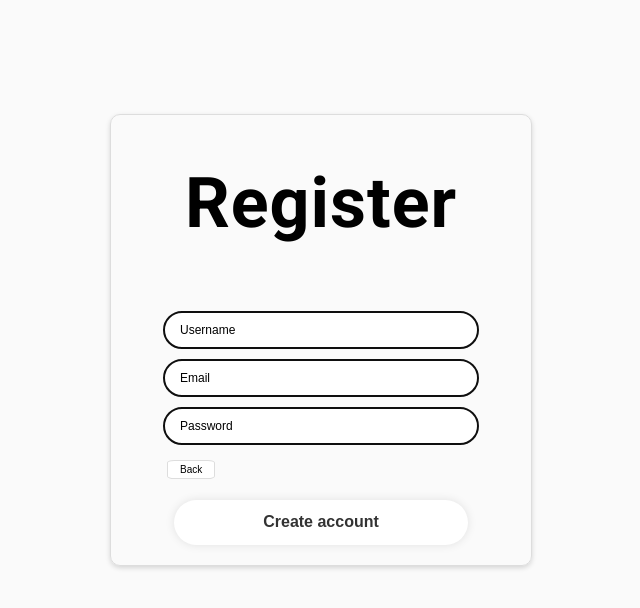
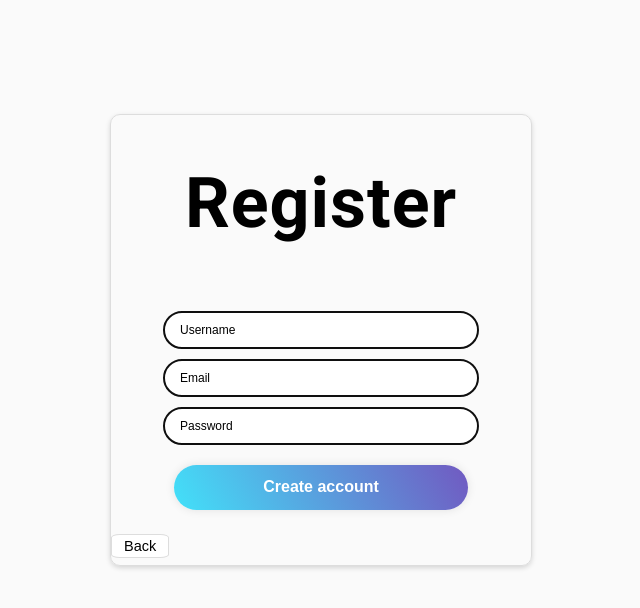
Before and after one commit to limyuquan/orbital-reflectiveminds, a React (Create React App) app in the folder client/: page /register in a window 1280 px wide. Shown: the top 608 px of the page, without its empty margins (319-959 px from the left). Built offline with nearby package versions, Linux system fonts and the light colour scheme.

Commit message:
changed color of buttons

```diff
--- a/client/src/components/loginform/LoginForm.css
+++ b/client/src/components/loginform/LoginForm.css
@@ -50,10 +50,12 @@
 
 .login-button-wrapper {
     position: relative;
+    display: flex;
+    justify-content: center;
+    align-items: center;
 }
 
 .login-button {
-    background: white;
     width: 70%;
     height: 45px;
     margin-top: 45px;
@@ -62,17 +64,24 @@
     border-radius: 40px;
     box-shadow: 0 0 10px rgba(0, 0, 0, 0.1);
     font-size: 20px;
-    color: #333;
+    color: white;
     font-weight: 600;
     left: 50%;
-    transform: translateX(-50%);
-    position: absolute;
+    background: linear-gradient(60deg, rgb(66, 225, 249), rgb(113, 89, 193));
+}
+
+.login-button:hover {
+    transform: scale(1.01);
+}
+
+.login-button:active {
+    transform: scale(0.99);
 }
 
 .register-link {
     font-size: 14.5px;
     text-align: center;
-    margin-top: 3.5cm;
+    margin-top: 1.1cm;
 }
 
 .register-link p a:hover {
--- a/client/src/components/loginform/RegisterForm.css
+++ b/client/src/components/loginform/RegisterForm.css
@@ -55,33 +55,66 @@
 
 .register-button-wrapper {
     position: relative;
+    display: flex;
+    justify-content: center;
+    align-items: center;
+
 }
 
 .register-button {
     background: white;
     width: 70%;
     height: 45px;
-    margin-top: 45px;
+    margin-top: 10px;
     border: none;
     outline: none;
     border-radius: 40px;
     box-shadow: 0 0 10px rgba(0, 0, 0, 0.1);
     font-size: 16px;
-    color: #333;
+    color: white;
     font-weight: 600;
     left: 50%;
-    transform: translateX(-50%);
-    position: absolute;
+    background: linear-gradient(60deg, rgb(66, 225, 249), rgb(113, 89, 193));
+    animation: GradientWave 3s ease infinite;
+    transition: transform 0.1s ease;
+    bottom: 1cm;
+}
+
+@keyframes GradientWave {
+    0% {background-position: 0% 50%;}
+    50% {background-position: 100% 50%;}
+    100% {background-position: 0% 50%;}
+  }
+
+.register-button:hover {
+    transform: scale(1.01);
+}
+
+.register-button:active {
+    transform: scale(0.99);
 }
 
 .back {
     background-color: white;
     color: black;
     padding: 3px 12px;
-    font-size: 10px;
+    font-size: 14.5px;
     border: none;
     border-radius: 15%;
     border: 1px solid #ddd;
-    margin-top: 5px;
-    margin-left: 56px;
+    margin-top: 24px;
+    margin-bottom: 1cm;
 }
+
+.back-button-wrapper {
+    display: flex;
+    justify-content: center;
+}
+
+.back:hover {
+    transform: scale(1.1);
+}
+
+.back:active {
+    transform: scale(0.99);
+}
```
